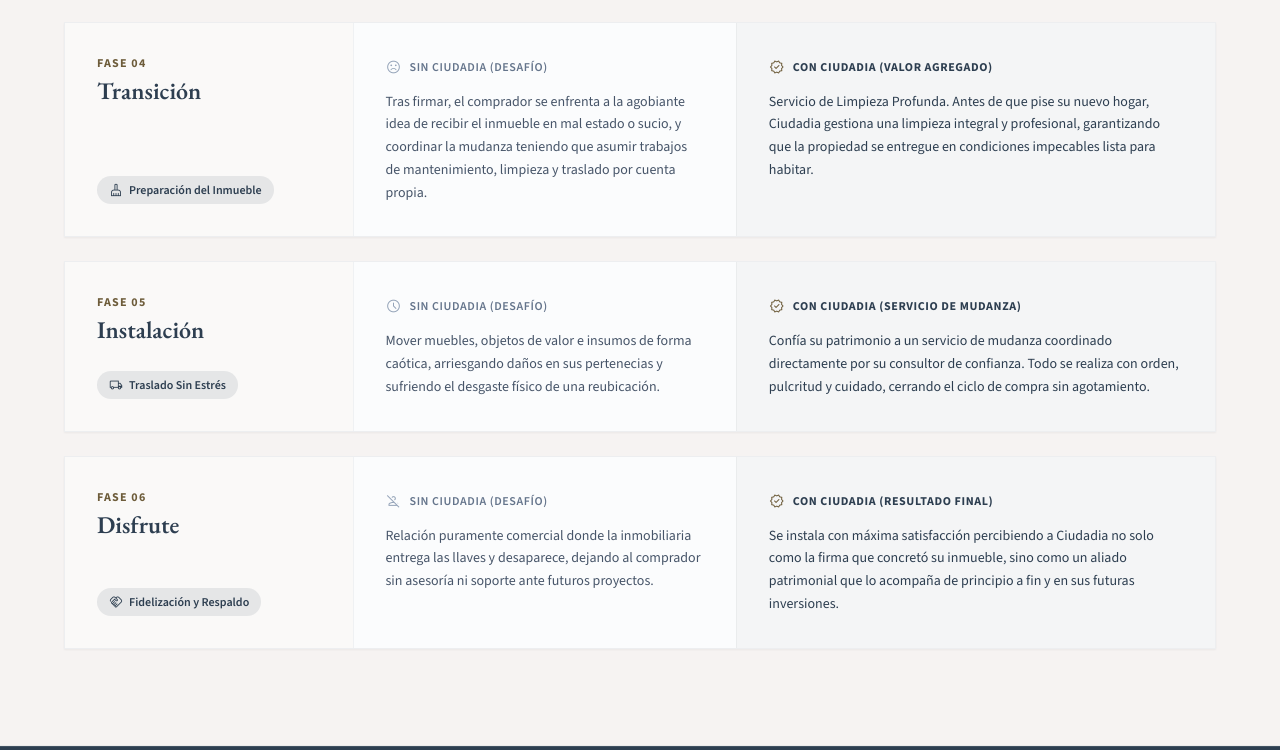
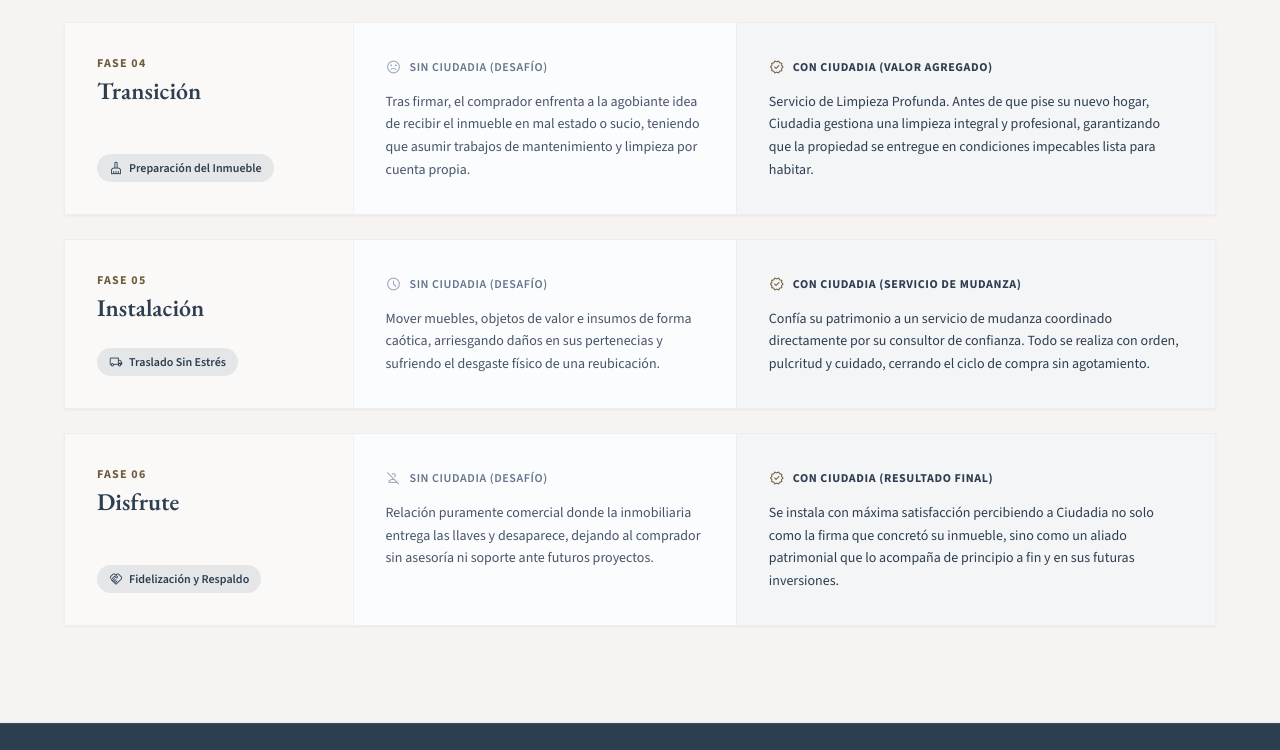
Before and after one commit to Avilto/Ciudadia, a website: page comprar.html in a window 1280 px wide. Shown: the part 2513-3263 px from the top of the page. Drawn offline with nearby package versions, Linux system fonts and the light colour scheme.

Commit message:
content(comprar): revert text in Fase 4 Transición Sin Ciudadia section to exact requested sentence

```diff
--- a/comprar.html
+++ b/comprar.html
@@ -480,7 +480,7 @@
                   Sin Ciudadia (Desafío)
                 </div>
                 <p class="font-body-md text-sm text-slate-600 leading-relaxed">
-                  Tras firmar, el comprador se enfrenta a la agobiante idea de recibir el inmueble en mal estado o sucio, y coordinar la mudanza teniendo que asumir trabajos de mantenimiento, limpieza y traslado por cuenta propia.
+                  Tras firmar, el comprador enfrenta a la agobiante idea de recibir el inmueble en mal estado o sucio, teniendo que asumir trabajos de mantenimiento y limpieza por cuenta propia.
                 </p>
               </div>
 
```
